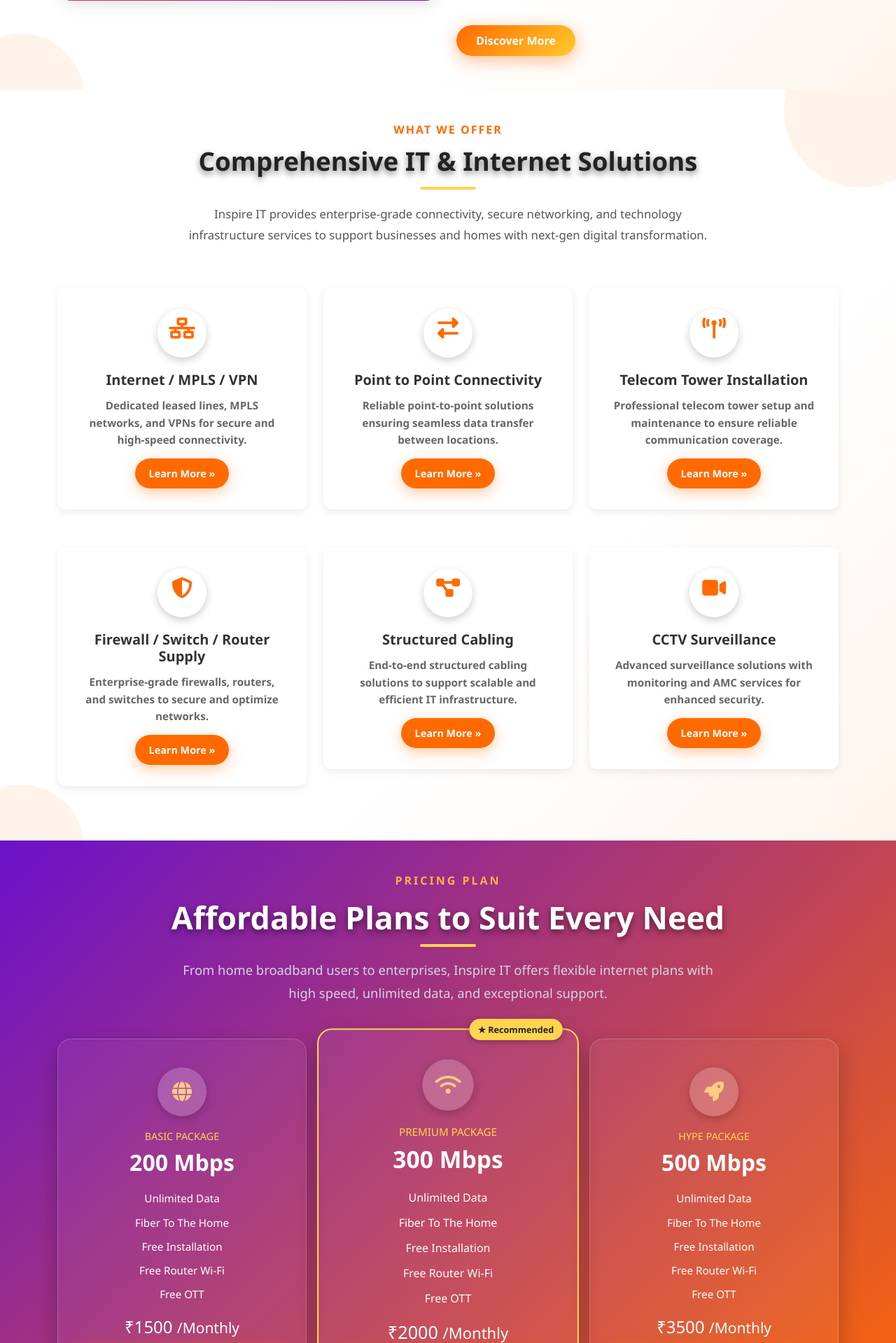
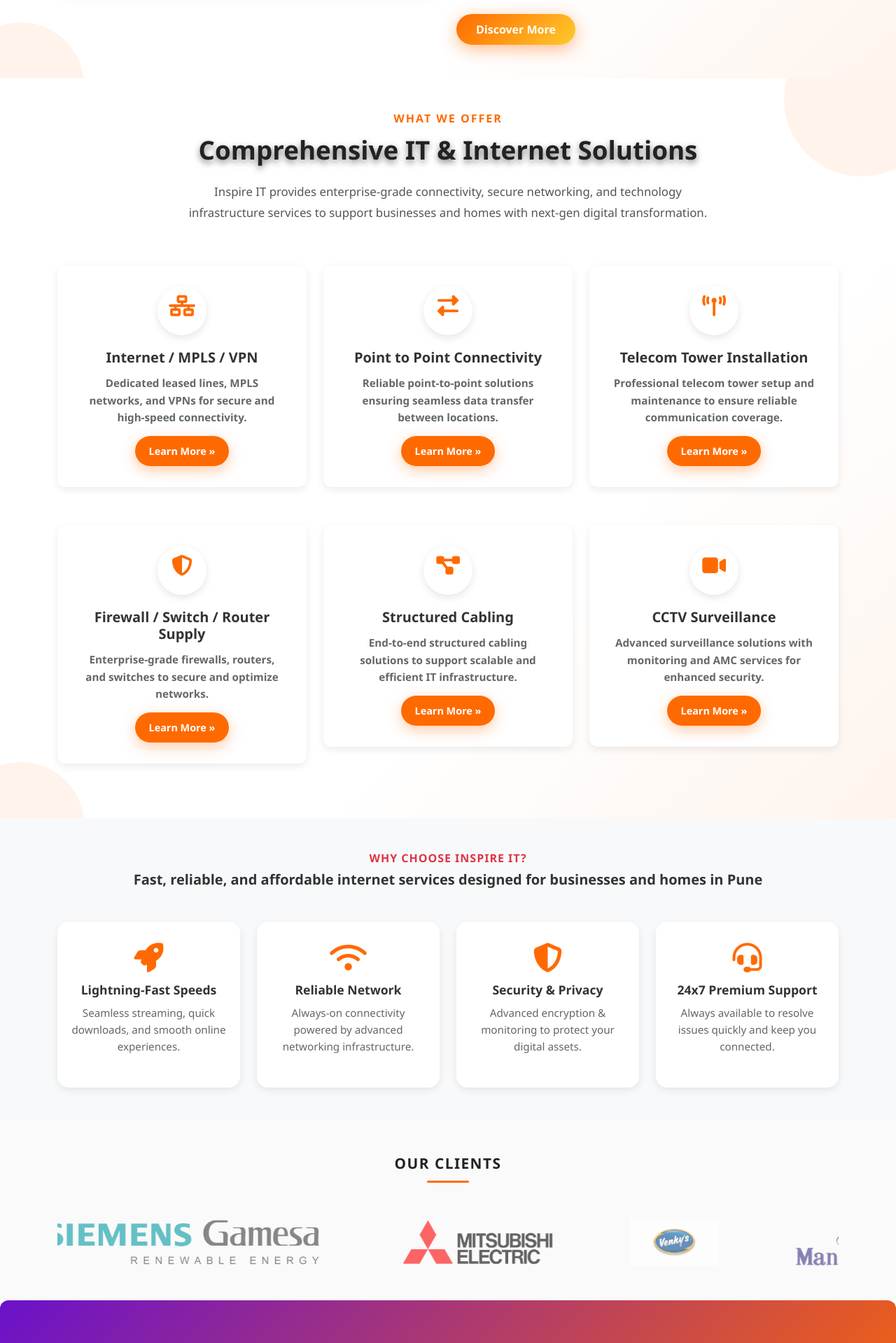
Before and after one commit to vedanttupe005/inspire-it-website, a Flask app: page / in a window 1280 px wide. Shown: the part 1855-3774 px from the top of the page at 70% size. Run offline with Flask 3, Linux system fonts and the light colour scheme.

Commit message:
plans section and the page removed

```diff
--- a/static/style/style.css
+++ b/static/style/style.css
@@ -861,160 +861,7 @@ body {
 }
 
 
-/* =====================
-   PRICING SECTION - RICH THEME
-===================== */
-.pricing-section {
-  background: linear-gradient(135deg, #6a11cb, #ff6a00);
-  color: #fff;
-  padding: 100px 20px;
-  text-align: center;
-}
 
-.section-subtitle {
-  color: #ffd54f;
-  font-weight: 700;
-  text-transform: uppercase;
-  letter-spacing: 1px;
-  margin-bottom: 12px;
-}
-
-.section-title {
-  font-size: 2.5rem;
-  font-weight: 700;
-  margin-bottom: 20px;
-  position: relative;
-}
-.section-title::after {
-  content: "";
-  display: block;
-  width: 80px;
-  height: 4px;
-  margin: 12px auto 0;
-  background: #ffd54f;
-  border-radius: 2px;
-}
-
-.section-desc {
-  color: #fff;
-  font-size: 1rem;
-  margin-bottom: 60px;
-  line-height: 1.6;
-}
-
-/* Pricing Card */
-.pricing-card {
-  background: rgba(255, 255, 255, 0.05);
-  border-radius: 20px;
-  padding: 40px 25px;
-  box-shadow: 0 12px 28px rgba(0,0,0,0.25);
-  transition: all 0.35s ease;
-  border: 1px solid rgba(255,255,255,0.2);
-}
-.pricing-card:hover {
-  transform: translateY(-10px) scale(1.02);
-  box-shadow: 0 20px 40px rgba(0,0,0,0.35);
-}
-
-/* Icon */
-.icon-wrap {
-  width: 70px;
-  height: 70px;
-  margin: 0 auto 20px;
-  border-radius: 50%;
-  background: rgba(255, 255, 255, 0.1);
-  display: flex;
-  align-items: center;
-  justify-content: center;
-  font-size: 30px;
-  color: #ffd54f;
-  box-shadow: 0 4px 12px rgba(0,0,0,0.2);
-  transition: all 0.3s ease;
-}
-.pricing-card:hover .icon-wrap {
-  transform: scale(1.2) rotate(10deg);
-  background: rgba(255, 255, 255, 0.15);
-  box-shadow: 0 8px 20px rgba(0,0,0,0.35);
-}
-
-/* Card Text */
-.pricing-card h6 { font-size: 0.9rem; text-transform: uppercase; color: #ffd54f; margin-bottom: 10px; }
-.pricing-card h3 { font-size: 2rem; font-weight: 700; color: #fff; margin-bottom: 20px; }
-.pricing-card ul {
-  list-style: none;
-  padding: 0;
-  margin: 20px 0;
-  color: #fff;
-}
-.pricing-card ul li {
-  margin-bottom: 10px;
-  font-size: 0.95rem;
-}
-
-/* Price */
-.pricing-card h4 {
-  color: #fff;
-  margin: 20px 0 10px;
-}
-
-/* Buttons */
-.btn-gradient {
-  background: linear-gradient(135deg, #ff6a00, #ffd54f);
-  color: #222;
-  font-weight: 600;
-  border-radius: 30px;
-  transition: all 0.3s ease;
-  padding: 10px 24px;
-}
-.btn-gradient:hover {
-  transform: translateY(-2px) scale(1.05);
-  box-shadow: 0 6px 20px rgba(255,215,79,0.4);
-}
-
-.btn-outline-gradient {
-  background: rgba(255,255,255,0.05);
-  border: 2px solid #ffd54f;
-  color: #ffd54f;
-  font-weight: 600;
-  border-radius: 30px;
-  transition: all 0.3s ease;
-  padding: 10px 24px;
-}
-.btn-outline-gradient:hover {
-  background: linear-gradient(135deg, #ff6a00, #ffd54f);
-  color: #222;
-  transform: translateY(-2px);
-  box-shadow: 0 6px 20px rgba(255,215,79,0.4);
-}
-
-/* Recommended Badge */
-.recommended {
-  transform: scale(1.05);
-  border: 2px solid #ffd54f;
-  position: relative;
-}
-.recommended::before {
-  content: "★ Recommended";
-  position: absolute;
-  top: -15px;
-  right: 20px;
-  background: #ffd54f;
-  color: #222;
-  font-size: 0.75rem;
-  font-weight: 700;
-  padding: 5px 12px;
-  border-radius: 20px;
-  box-shadow: 0 2px 8px rgba(0,0,0,0.3);
-}
-
-/* Responsive */
-@media (max-width: 991px) {
-  .section-title { font-size: 2.3rem; }
-}
-@media (max-width: 576px) {
-  .pricing-card { padding: 30px 20px; }
-  .pricing-card h3 { font-size: 1.75rem; }
-}
 
 
 /* =====================
--- a/templates/base.html
+++ b/templates/base.html
@@ -47,7 +47,6 @@
         <li class="nav-item"><a class="nav-link {% if request.path == '/' %}active{% endif %}" href="/">Home</a></li>
         <li class="nav-item"><a class="nav-link {% if request.path.startswith('/about') %}active{% endif %}" href="/about">About Us</a></li>
         <li class="nav-item"><a class="nav-link {% if request.path.startswith('/services') %}active{% endif %}" href="/services">Services</a></li>
-        <li class="nav-item"><a class="nav-link {% if request.path.startswith('/plans') %}active{% endif %}" href="/plans">Plans</a></li>
         <li class="nav-item"><a class="nav-link {% if request.path.startswith('/contact') %}active{% endif %}" href="/contact">Contact Us</a></li>
         <li class="nav-item ms-2">
           <a class="btn enquiry-btn" href="/enquiry">ENQUIRY</a>
--- a/templates/index.html
+++ b/templates/index.html
@@ -205,80 +205,6 @@
 
 
 
-
-
-<!-- Pricing Section -->
-<section class="pricing-section py-5 text-center">
-  <div class="container">
-    <h6 class="section-subtitle">PRICING PLAN</h6>
-    <h2 class="section-title mb-3">Affordable Plans to Suit Every Need</h2>
-    <p class="section-desc mb-5">
-      From home broadband users to enterprises, Inspire IT offers flexible internet plans
-      with high speed, unlimited data, and exceptional support.
-    </p>
-
-    <div class="row g-4" id="plans">
-      <!-- 200 Mbps -->
-      <div class="col-md-4">
-        <div class="pricing-card">
-          <div class="icon-wrap"><i class="fas fa-globe"></i></div>
-          <h6>Basic Package</h6>
-          <h3>200 Mbps</h3>
-          <ul>
-            <li>Unlimited Data</li>
-            <li>Fiber To The Home</li>
-            <li>Free Installation</li>
-            <li>Free Router Wi-Fi</li>
-            <li>Free OTT</li>
-          </ul>
-          <h4>₹1500 <small>/Monthly</small></h4>
-          <a href="/enquiry" class="btn btn-gradient w-100 mb-2">Subscribe Now</a>
-          <a href="/contact" class="btn btn-outline-gradient w-100">Chat Sales</a>
-        </div>
-      </div>
-
-      <!-- 300 Mbps Recommended -->
-      <div class="col-md-4">
-        <div class="pricing-card recommended">
-          <div class="icon-wrap"><i class="fas fa-wifi"></i></div>
-          <h6>Premium Package</h6>
-          <h3>300 Mbps</h3>
-          <ul>
-            <li>Unlimited Data</li>
-            <li>Fiber To The Home</li>
-            <li>Free Installation</li>
-            <li>Free Router Wi-Fi</li>
-            <li>Free OTT</li>
-          </ul>
-          <h4>₹2000 <small>/Monthly</small></h4>
-          <a href="/enquiry" class="btn btn-gradient w-100 mb-2">Subscribe Now</a>
-          <a href="/contact" class="btn btn-outline-gradient w-100">Chat Sales</a>
-        </div>
-      </div>
-
-      <!-- 500 Mbps -->
-      <div class="col-md-4">
-        <div class="pricing-card">
-          <div class="icon-wrap"><i class="fas fa-rocket"></i></div>
-          <h6>Hype Package</h6>
-          <h3>500 Mbps</h3>
-          <ul>
-            <li>Unlimited Data</li>
-            <li>Fiber To The Home</li>
-            <li>Free Installation</li>
-            <li>Free Router Wi-Fi</li>
-            <li>Free OTT</li>
-          </ul>
-          <h4>₹3500 <small>/Monthly</small></h4>
-          <a href="/enquiry" class="btn btn-gradient w-100 mb-2">Subscribe Now</a>
-          <a href="/contact" class="btn btn-outline-gradient w-100">Chat Sales</a>
-        </div>
-      </div>
-    </div>
-  </div>
-</section>
-
-
 <!-- Why Choose Us -->
 <section class="py-5 bg-light text-center why-choose">
   <div class="container">
```
Also changed, not shown: static/style/plans.css (deleted, +0 -166 lines), templates/plans.html (deleted, +0 -186 lines).
